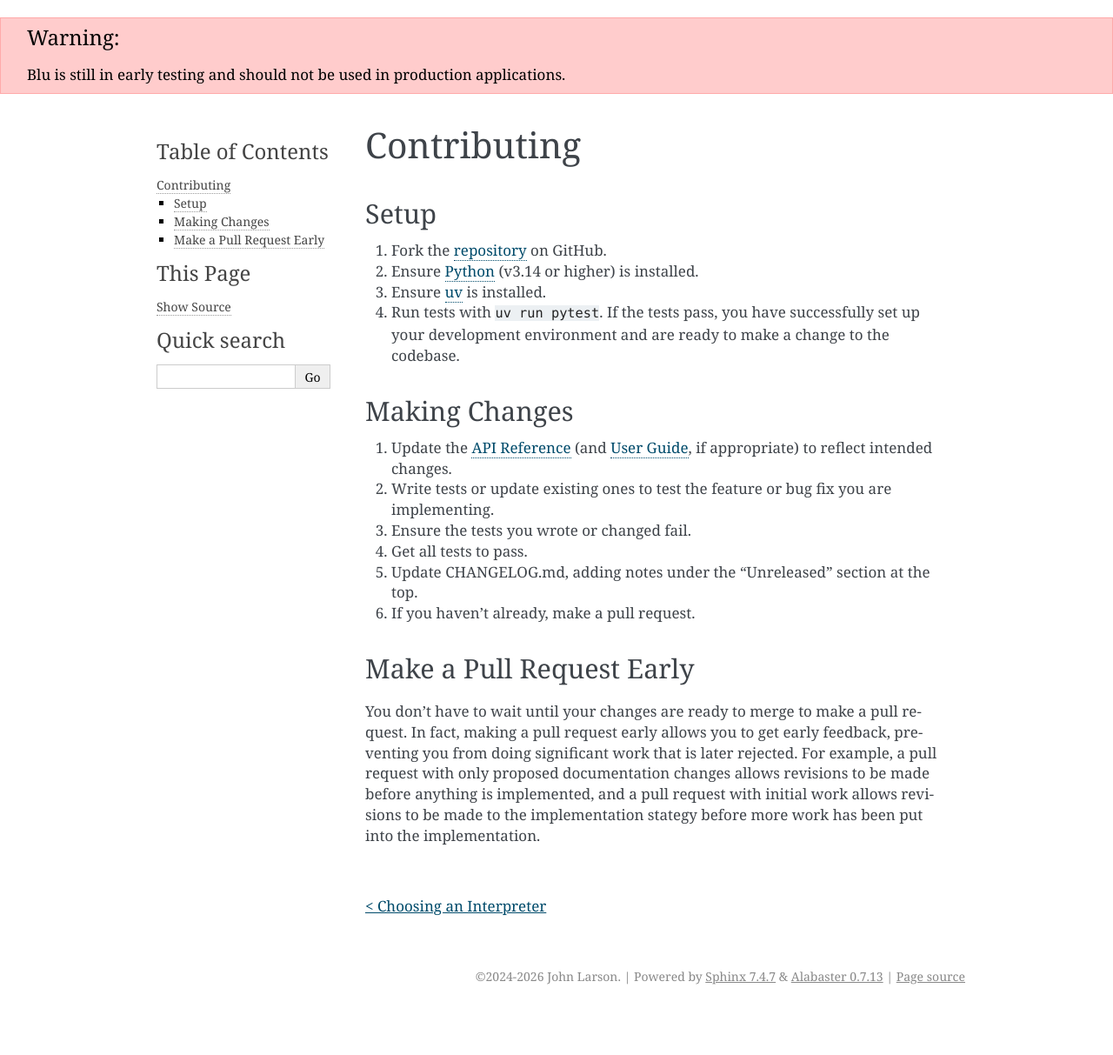
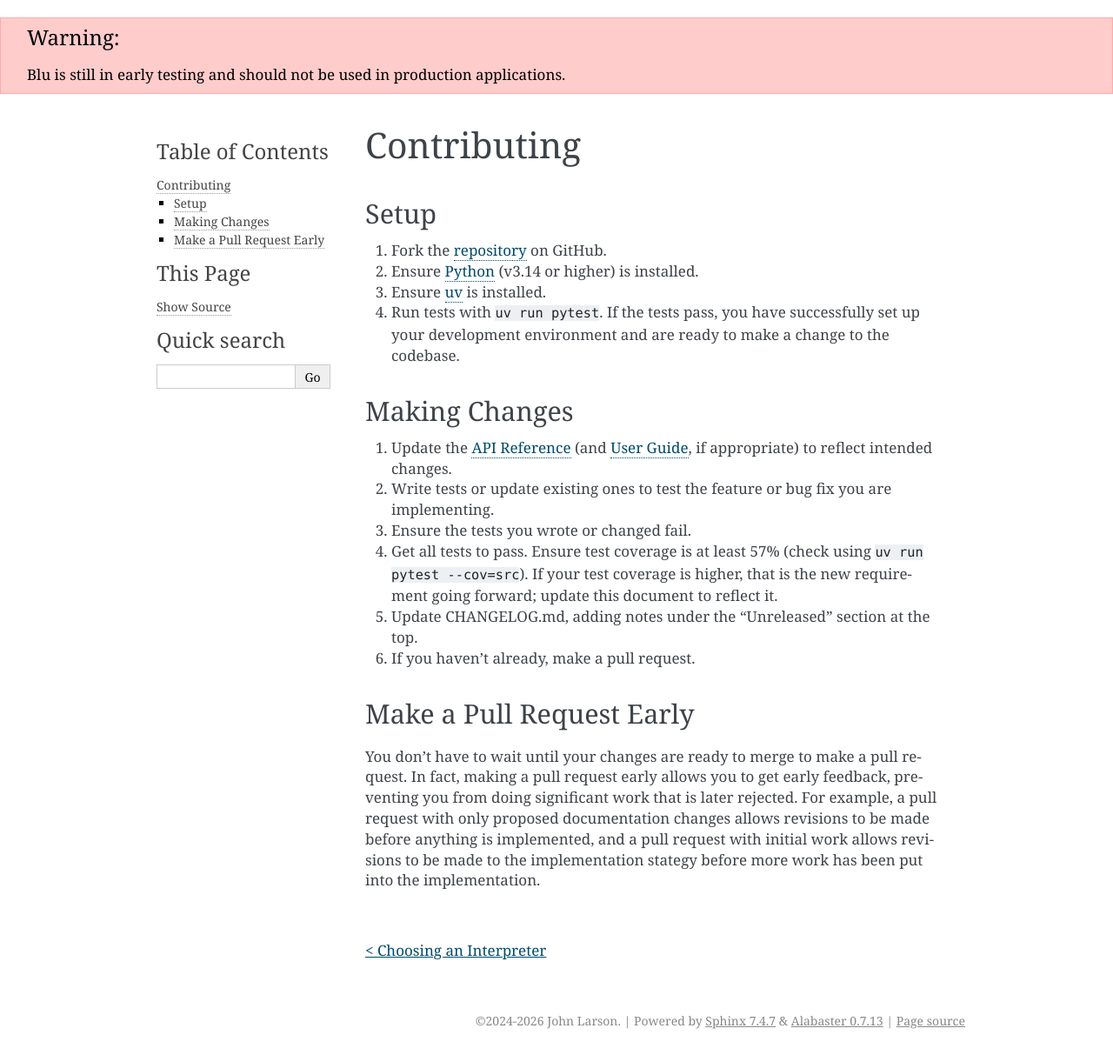
Before and after one commit to johnlarson/blu, a Sphinx documentation site: the page built from docs/contributing.rst, in a window 1280 px wide. Shown: the whole page at 87% size. Built offline with Sphinx 7.4.7, drawn with Linux system fonts in a browser that asks for light colours; before the commit the page ends 1162 px from its top, so only the background shows below that.

Commit message:
update contributing guide

```diff
--- a/docs/contributing.rst
+++ b/docs/contributing.rst
@@ -9,8 +9,6 @@ Setup
 2. Ensure `Python <https://www.python.org/downloads/>`_ (v3.14 or higher) is installed.
 
 3. Ensure `uv <https://docs.astral.sh/uv/>`_ is installed.
-
-
 
 4. Run tests with ``uv run pytest``. If the tests pass, you have successfully set up your development environment and are ready to make a change to the codebase.
 
@@ -24,7 +22,7 @@ Making Changes
 
 3. Ensure the tests you wrote or changed fail.
 
-4. Get all tests to pass.
+4. Get all tests to pass. Ensure test coverage is at least 57% (check using ``uv run pytest --cov=src``). If your test coverage is higher, that is the new requirement going forward; update this document to reflect it.
 
 5. Update CHANGELOG.md, adding notes under the "Unreleased" section at the top.
 
```
